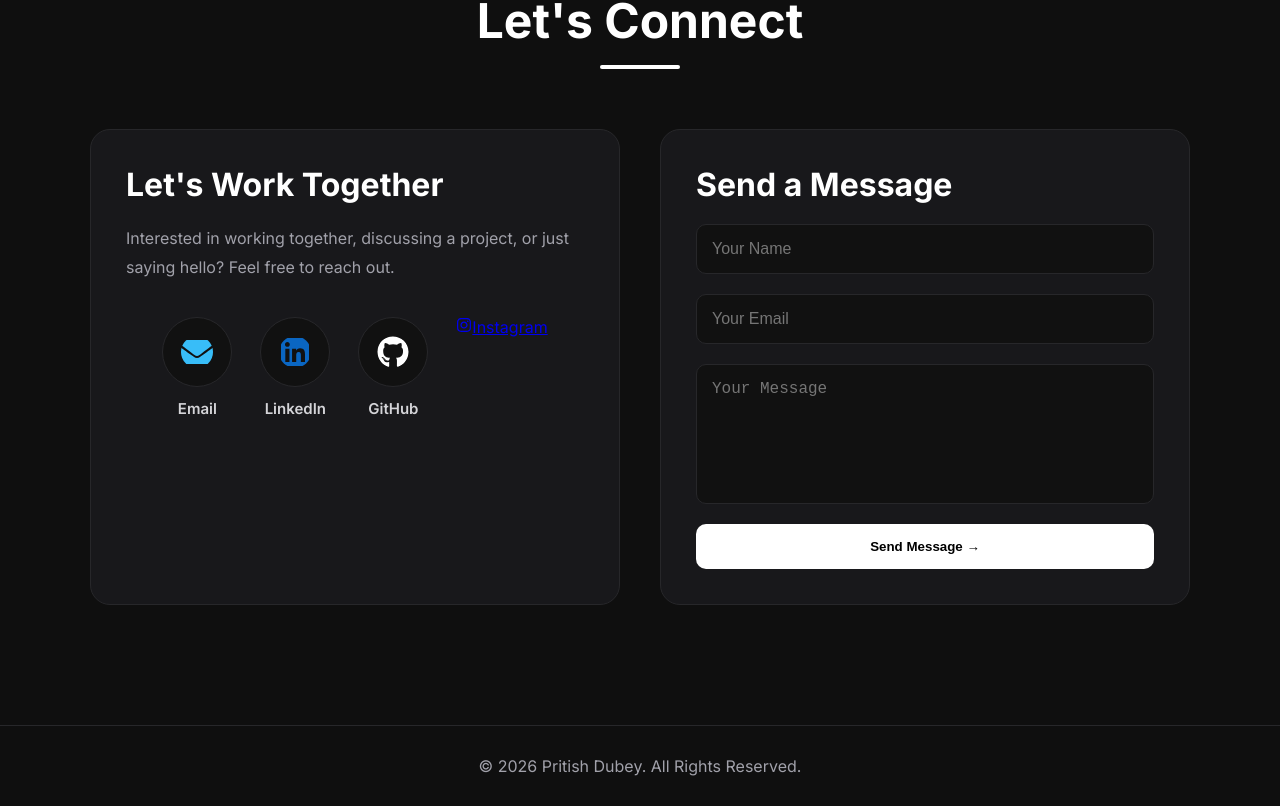
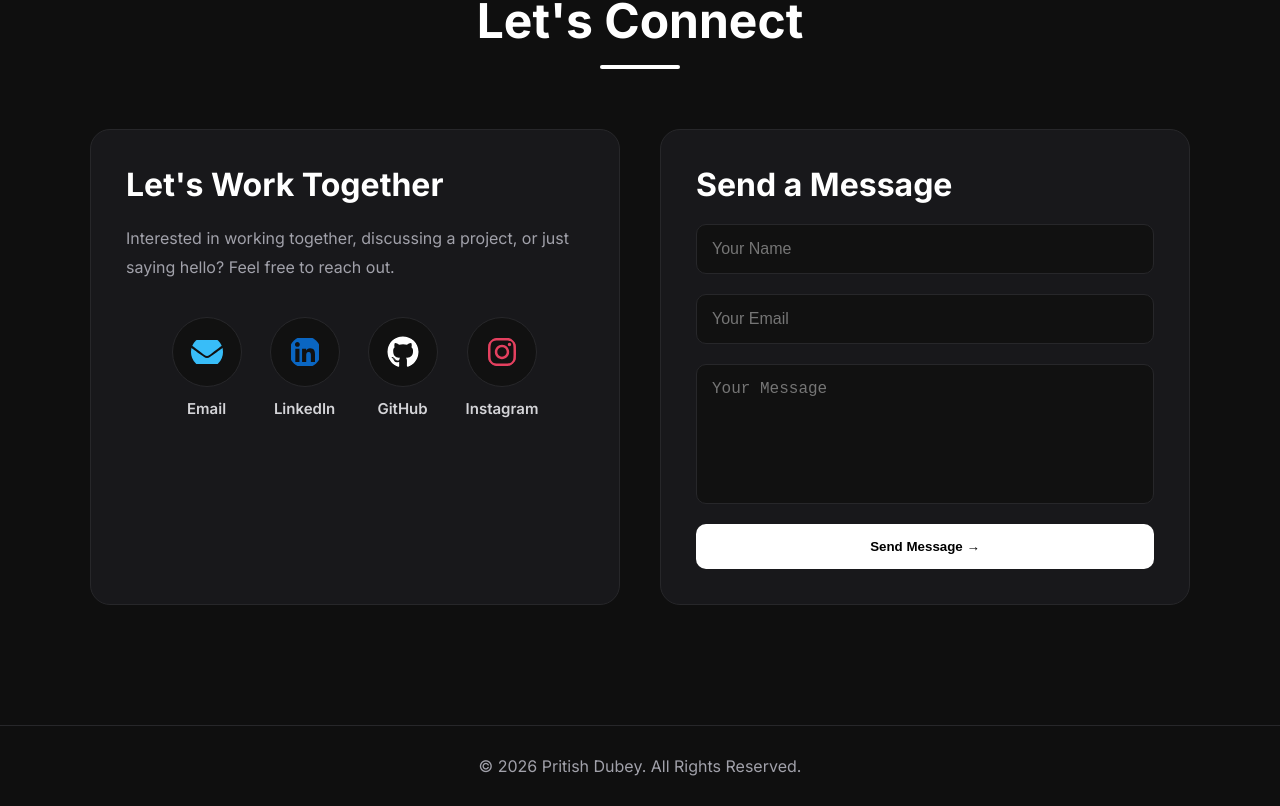
Before and after one commit to PritishDubeykeck/portfolio, a React (Create React App) app: page / in a window 1280 px wide. Shown: the part 3897-4703 px from the top of the page. Built offline with nearby package versions, Linux system fonts and the light colour scheme.

Commit message:
Fix Instagram icon

```diff
--- a/src/components/Contact.js
+++ b/src/components/Contact.js
@@ -78,9 +78,10 @@ function Contact() {
 
             {/* Instagram */}
             <a
-              href="https://instagram.com/"
+              href="https://instagram.com/pritish_dubey"
               target="_blank"
               rel="noreferrer"
+              className="contact-icon"
               title="Instagram"
             >
               <FaInstagram />
```
